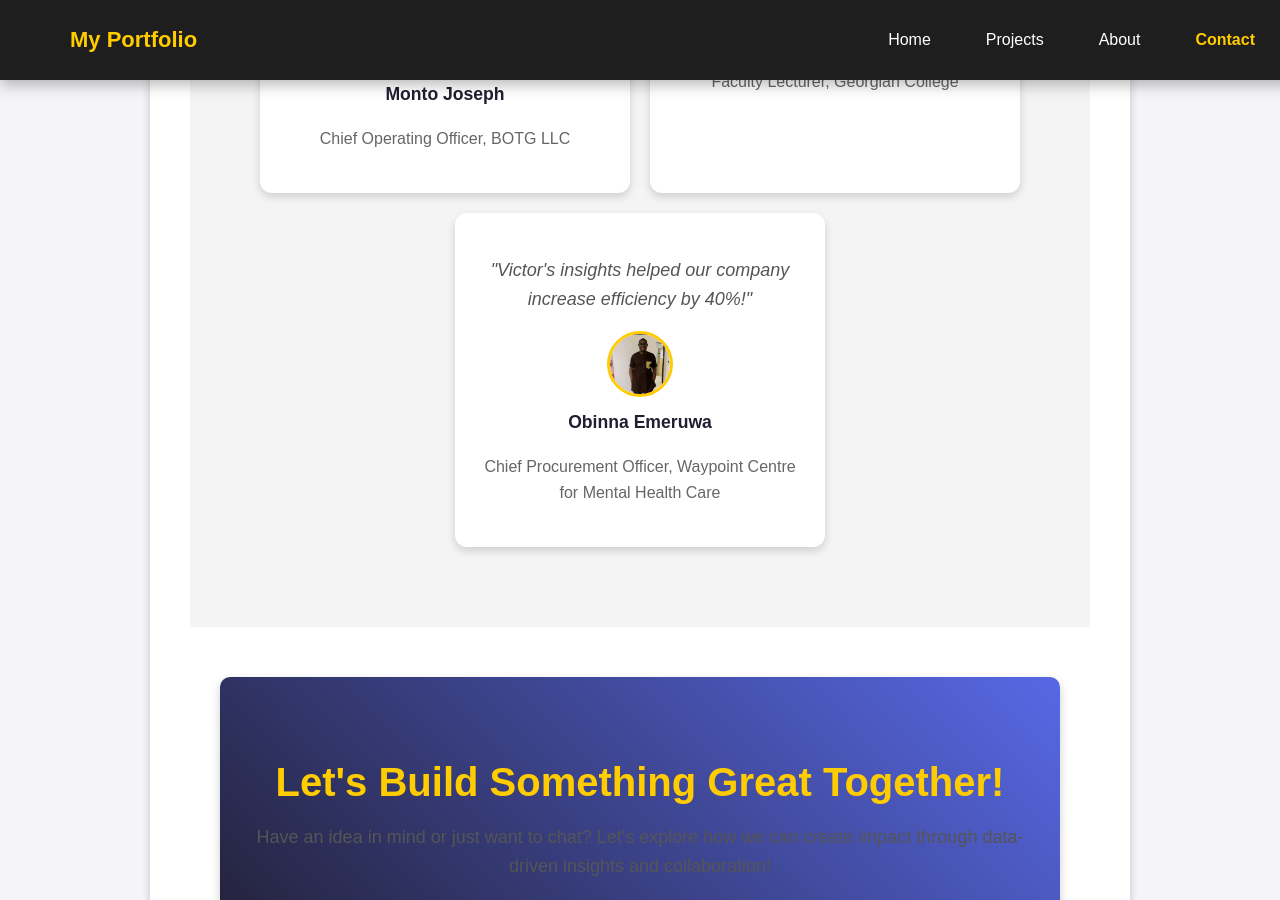
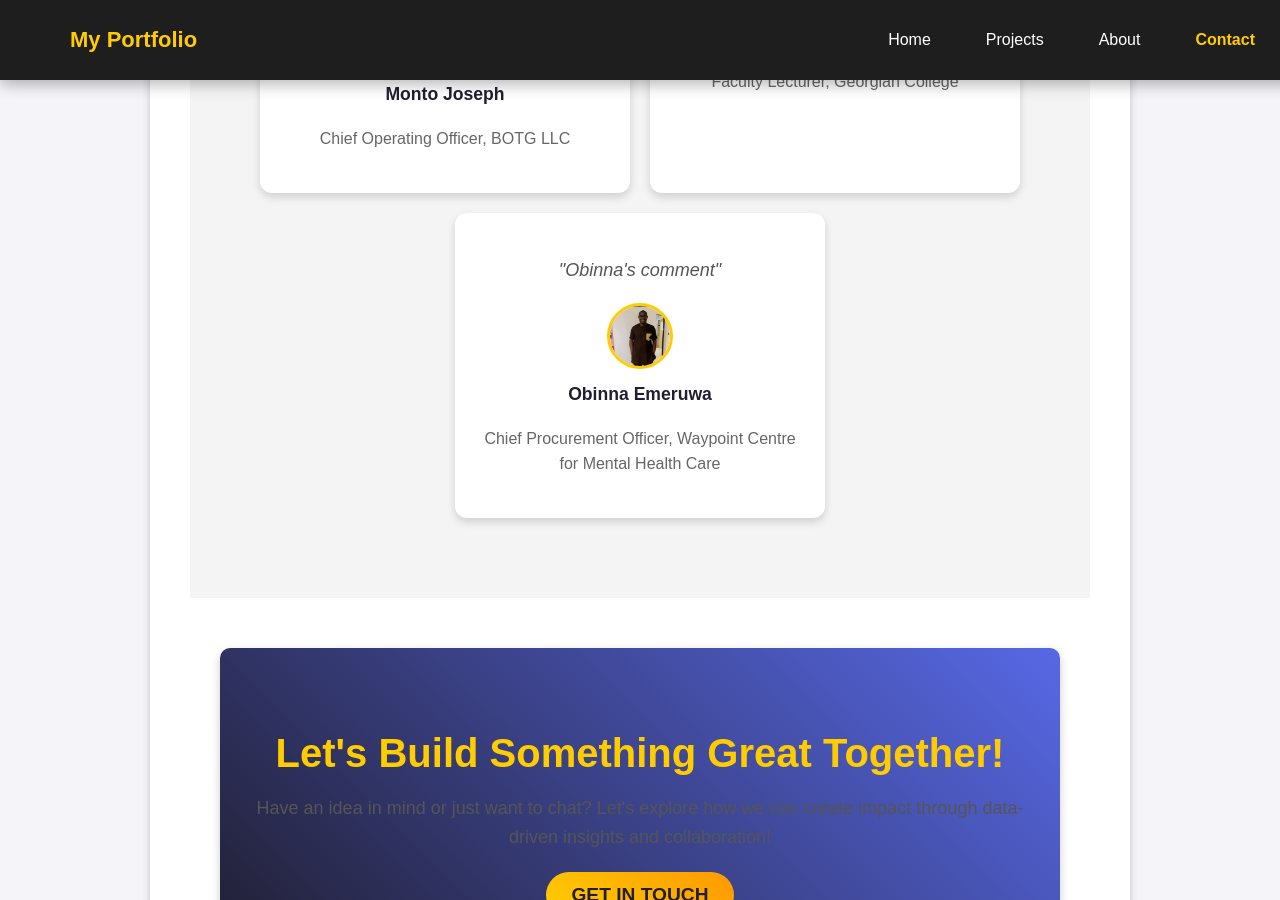
Before and after one commit to Vicmandip1/Portfolio, a Jekyll site: the page about.html, which Jekyll copies as it is, in a window 1280 px wide and 900 px high, scrolled down 5633 px. Built offline with Jekyll 4.4.1, drawn with Linux system fonts in a browser that asks for light colours.

Commit message:
Update about.html

```diff
--- a/about.html
+++ b/about.html
@@ -241,7 +241,7 @@
         <!-- Testimonial 3 -->
         <div class="testimonial">
             <div class="testimonial-content">
-                <p>"Victor's insights helped our company increase efficiency by 40%!"</p>
+                <p>"Obinna's comment"</p>
             </div>
             <div class="testimonial-author">
                 <img src="assets/Images/obina pic.jpeg" alt="Michael Lee">
```
